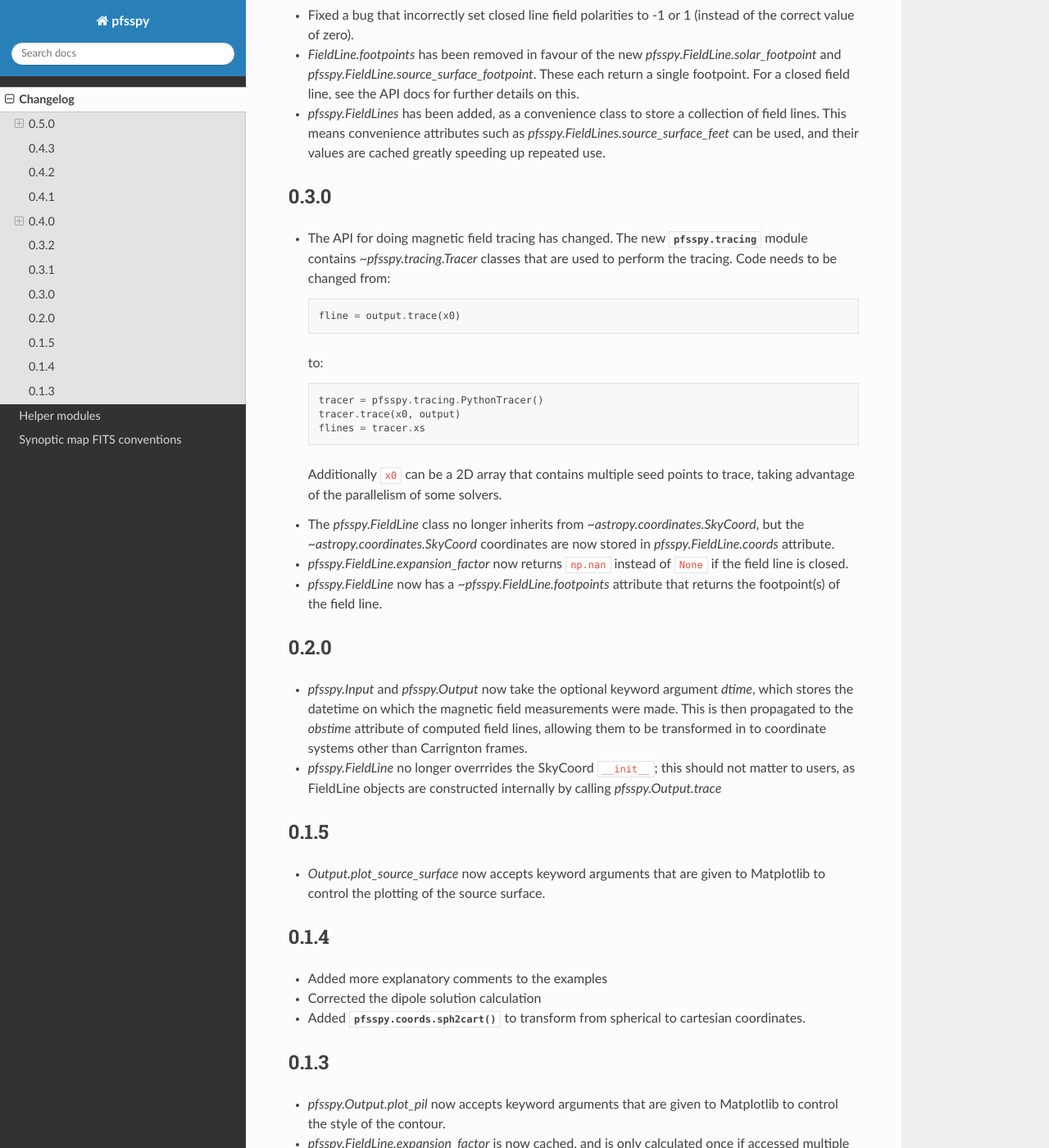
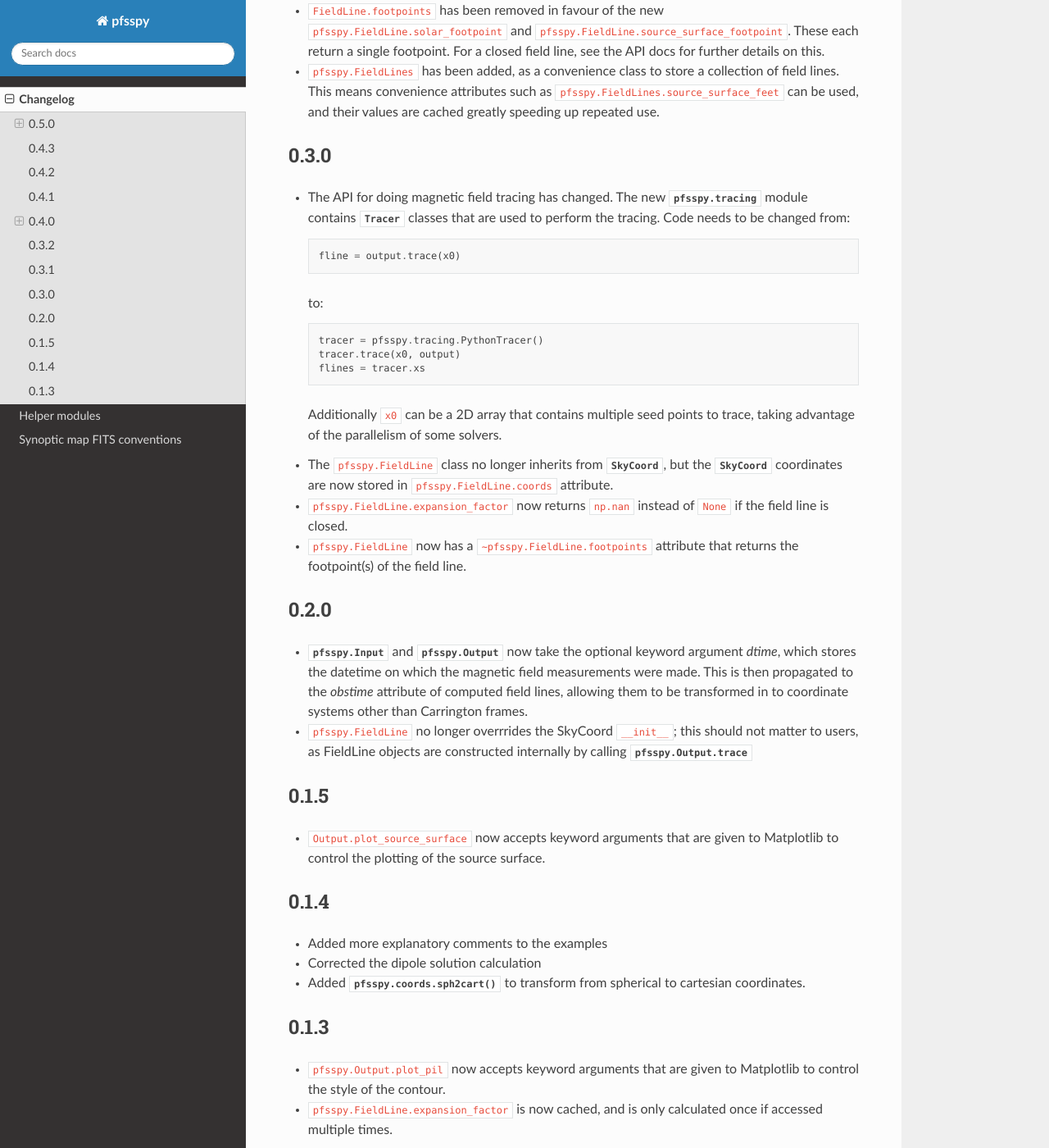
Before and after one commit to sunpy/sunkit-magex, a Sphinx documentation site: the page built from docs/changes.rst, in a window 1280 px wide and 1400 px high, scrolled down 3028 px. Shown: the whole window at 82% size. Built offline with Sphinx 7.4.7 and the Read the Docs theme 2.0.0, drawn with Linux system fonts in a browser that asks for light colours; pages that are not in the unit, such as notebooks, are missing from menus; some of the changed text lies outside the part shown.

Commit message:
More sphinx link fixes

```diff
--- a/docs/changes.rst
+++ b/docs/changes.rst
@@ -31,9 +31,9 @@
 In favour of directly using the plotting functionality built into SunPy,
 the following plotting functionality has been removed:
 
-- ``pfsspy.Input.plot_input``. Instead `Input` has a new
-  `Input.map`  property, which returns a SunPy map, which can easily
-  be plotted using `GenericMap.plot()`.
+- ``pfsspy.Input.plot_input``. Instead `~pfsspy.Input` has a new
+  `~pfsspy.Input.map`  property, which returns a SunPy map, which can easily
+  be plotted using `sunpy.map.GenericMap.plot`.
 - ``pfsspy.Output.plot_source_surface``. A map of :math:`B_{r}` on the source
   surface can now be obtained using `pfsspy.Output.source_surface_br`, which
   again returns a SunPy map.
@@ -64,17 +64,19 @@
 
 Note that the latitude must be in the range :math:`[-\pi/2, \pi/2]`.
 
-Using `FieldLine` objects
-~~~~~~~~~~~~~~~~~~~~~~~~~
-The input to `FieldLine` objects is now a set of `SkyCoord` along with the
-`Output` through which the field lines were traced.
+Using `~pfsspy.fieldline.FieldLine` objects
+~~~~~~~~~~~~~~~~~~~~~~~~~~~~~~~~~~~~~~~~~~~
+The input to `~pfsspy.fieldline.FieldLine` objects is now a set of
+`~astropy.coordinates.SkyCoord` along with the `~pfsspy.Output` through which
+the field lines were traced.
 
 Tracing seeds
 ~~~~~~~~~~~~~
-`Tracer` no longer has a ``transform_seeds`` helper method, which has been
-replaced by `coords_to_xyz` and `xyz_to_coords`. These new methods convert
-between `SkyCoord` objects, and Cartesian xyz coordinates of the internal
-magnetic field grid.
+`pfsspy.tracing.Tracer` no longer has a ``transform_seeds`` helper method, which
+has been replaced by `~pfsspy.tracing.Tracer.coords_to_xyz` and
+`~pfsspy.tracing.Tracer.xyz_to_coords`. These new methods convert
+between `~astropy.coordinates.SkyCoord` objects, and Cartesian xyz coordinates
+of the internal magnetic field grid.
 
 0.4.3
 -----
@@ -134,21 +136,21 @@
 
 0.3.2
 -----
-- Fixed a bug in `pfsspy.FieldLine.is_open`, where some open field lines
+- Fixed a bug in ``pfsspy.FieldLine.is_open``, where some open field lines
   were incorrectly calculated to be closed.
 
 0.3.1
 -----
 - Fixed a bug that incorrectly set closed line field polarities to -1 or 1
   (instead of the correct value of zero).
-- `FieldLine.footpoints` has been removed in favour of the new
-  `pfsspy.FieldLine.solar_footpoint` and
-  `pfsspy.FieldLine.source_surface_footpoint`. These each return a single
+- ``FieldLine.footpoints`` has been removed in favour of the new
+  ``pfsspy.FieldLine.solar_footpoint`` and
+  ``pfsspy.FieldLine.source_surface_footpoint``. These each return a single
   footpoint. For a closed field line, see the API docs for further details
   on this.
-- `pfsspy.FieldLines` has been added, as a convenience class to store a
+- ``pfsspy.FieldLines`` has been added, as a convenience class to store a
   collection of field lines. This means convenience attributes such as
-  `pfsspy.FieldLines.source_surface_feet` can be used, and their values are
+  ``pfsspy.FieldLines.source_surface_feet`` can be used, and their values are
   cached greatly speeding up repeated use.
 
 0.3.0
@@ -168,13 +170,13 @@
 
   Additionally ``x0`` can be a 2D array that contains multiple seed
   points to trace, taking advantage of the parallelism of some solvers.
-- The `pfsspy.FieldLine` class no longer inherits from
+- The ``pfsspy.FieldLine`` class no longer inherits from
   `~astropy.coordinates.SkyCoord`, but the
   `~astropy.coordinates.SkyCoord` coordinates are now stored in
-  `pfsspy.FieldLine.coords` attribute.
-- `pfsspy.FieldLine.expansion_factor` now returns ``np.nan`` instead of
+  ``pfsspy.FieldLine.coords`` attribute.
+- ``pfsspy.FieldLine.expansion_factor`` now returns ``np.nan`` instead of
   ``None`` if the field line is closed.
-- `pfsspy.FieldLine` now has a `~pfsspy.FieldLine.footpoints`
+- ``pfsspy.FieldLine`` now has a ``~pfsspy.FieldLine.footpoints``
   attribute that returns the footpoint(s) of the field line.
 
 0.2.0
@@ -184,15 +186,15 @@
   argument *dtime*, which stores the datetime on which the magnetic field
   measurements were made. This is then propagated to the *obstime* attribute
   of computed field lines, allowing them to be transformed in to coordinate
-  systems other than Carrignton frames.
-- `pfsspy.FieldLine` no longer overrrides the SkyCoord ``__init__``;
+  systems other than Carrington frames.
+- ``pfsspy.FieldLine`` no longer overrrides the SkyCoord ``__init__``;
   this should not matter to users, as FieldLine objects are constructed
   internally by calling `pfsspy.Output.trace`
 
 0.1.5
 -----
 
-- `Output.plot_source_surface` now accepts keyword arguments that are given to
+- ``Output.plot_source_surface`` now accepts keyword arguments that are given to
   Matplotlib to control the plotting of the source surface.
 
 0.1.4
@@ -206,7 +208,7 @@
 0.1.3
 -----
 
-- `pfsspy.Output.plot_pil` now accepts keyword arguments that are given
+- ``pfsspy.Output.plot_pil`` now accepts keyword arguments that are given
   to Matplotlib to control the style of the contour.
-- `pfsspy.FieldLine.expansion_factor` is now cached, and is only
+- ``pfsspy.FieldLine.expansion_factor`` is now cached, and is only
   calculated once if accessed multiple times.
--- a/docs/conf.py
+++ b/docs/conf.py
@@ -117,6 +117,7 @@
 #
 # html_sidebars = {}
 
+default_role = 'py:obj'
 
 # -- Options for HTMLHelp output ---------------------------------------------
 
@@ -201,4 +202,6 @@
 intersphinx_mapping = {'https://docs.python.org/3/': None,
                        'http://docs.astropy.org/en/stable': None,
                        'https://docs.sunpy.org/en/stable': None,
-                       'https://docs.scipy.org/doc/numpy': None}
+                       'https://docs.scipy.org/doc/numpy': None,
+                       'https://streamtracer.readthedocs.io/en/stable': None,
+                       'https://docs.scipy.org/doc/scipy/reference': None}
```
Also changed, not shown: 1 other file.
